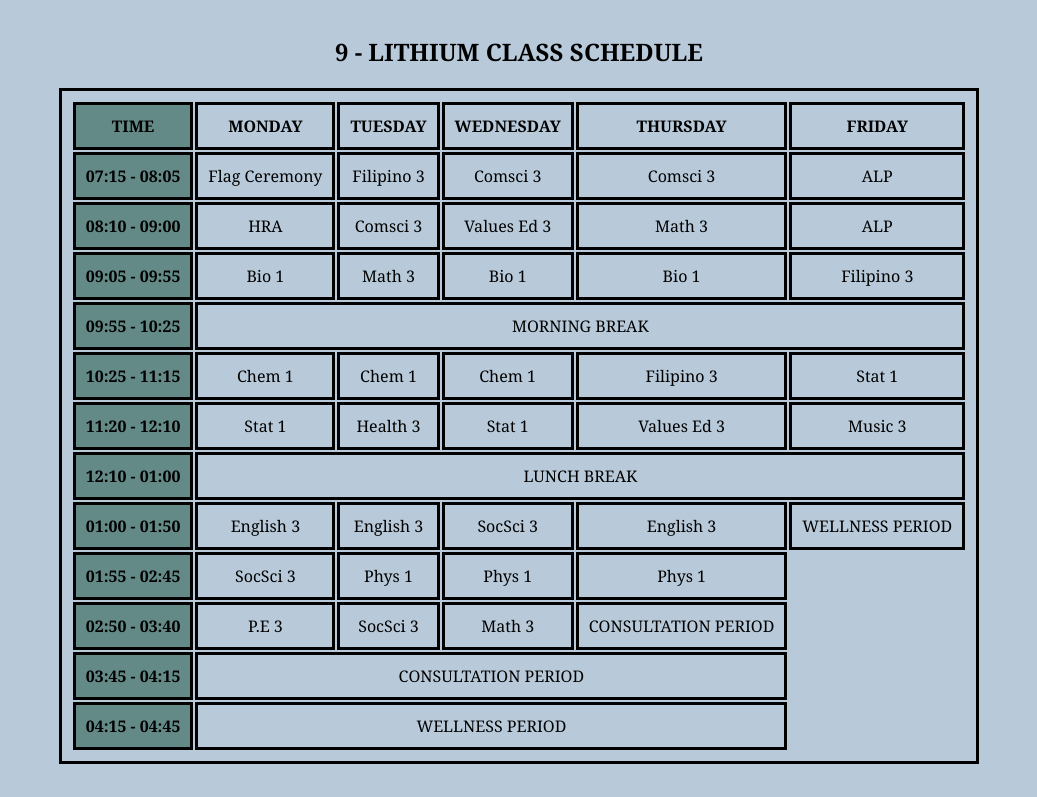
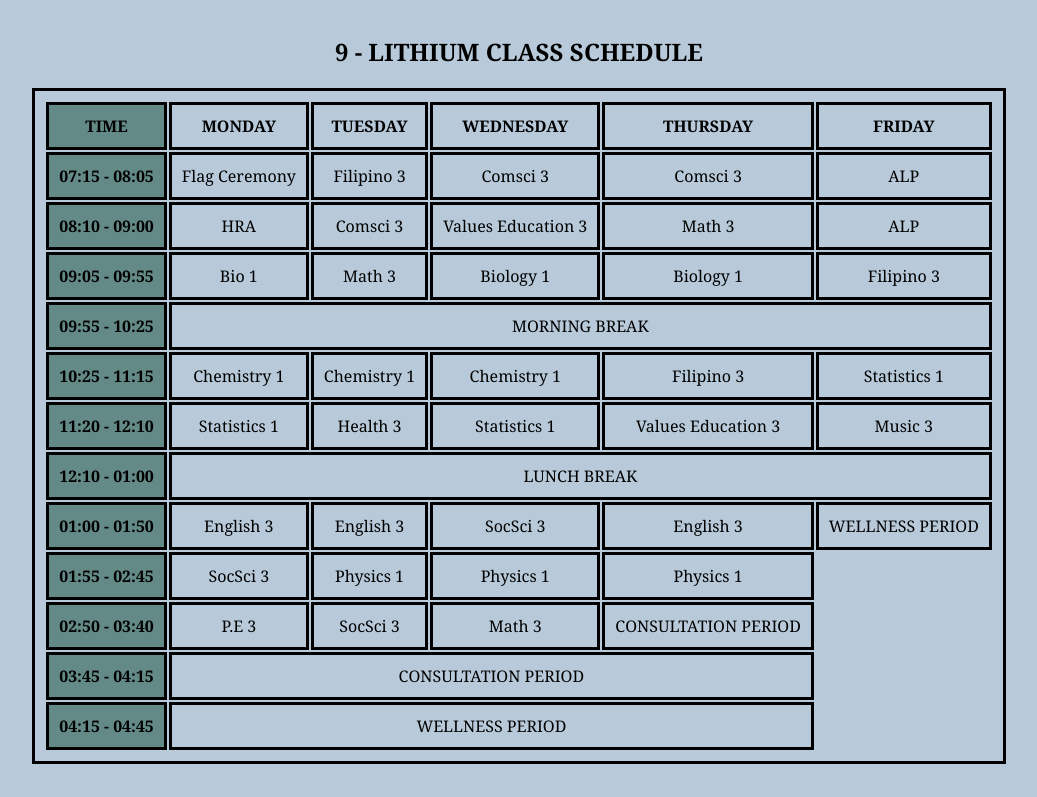
Before and after one commit to rdabetojr/Lithium-1Q-Project-Abeto, a plain HTML site: page about.html in a window 1280 px wide. Shown: the part 384-1181 px from the top of the page, without its empty margins (121-1158 px from the left). Drawn offline with Linux system fonts and the light colour scheme.

Commit message:
about.html

```diff
--- a/about.html
+++ b/about.html
@@ -72,7 +72,7 @@
                     <th>08:10 - 09:00</th>
                     <td>HRA</td>
                     <td>Comsci 3</td>
-                    <td>Values Ed 3</td>
+                    <td>Values Education 3</td>
                     <td>Math 3</td>
                     <td>ALP</td>
                 </tr>
@@ -80,8 +80,8 @@
                     <th>09:05 - 09:55</th>
                     <td>Bio 1</td>
                     <td>Math 3</td>
-                    <td>Bio 1</td>
-                    <td>Bio 1</td>
+                    <td>Biology 1</td>
+                    <td>Biology 1</td>
                     <td>Filipino 3</td>
                 </tr>
                 <tr>
@@ -90,18 +90,18 @@
                 </tr>
                  <tr>
                     <th>10:25 - 11:15</th>
-                    <td>Chem 1</td>
-                    <td>Chem 1</td>
-                    <td>Chem 1</td>
+                    <td>Chemistry 1</td>
+                    <td>Chemistry 1</td>
+                    <td>Chemistry 1</td>
                     <td>Filipino 3</td>
-                    <td>Stat 1</td>
+                    <td>Statistics 1</td>
                 </tr>
                  <tr>
                     <th>11:20 - 12:10</th>
-                    <td>Stat 1</td>
+                    <td>Statistics 1</td>
                     <td>Health 3</td>
-                    <td>Stat 1</td>
-                    <td>Values Ed 3</td>
+                    <td>Statistics 1</td>
+                    <td>Values Education 3</td>
                     <td>Music 3</td>
                 </tr>
                  <tr>
@@ -119,9 +119,9 @@
                  <tr>
                     <th>01:55 - 02:45</th>
                     <td>SocSci 3</td>
-                    <td>Phys 1</td>
-                    <td>Phys 1</td>
-                    <td>Phys 1</td>
+                    <td>Physics 1</td>
+                    <td>Physics 1</td>
+                    <td>Physics 1</td>
                 </tr>
                  <tr>
                     <th>02:50 - 03:40</th>
```
